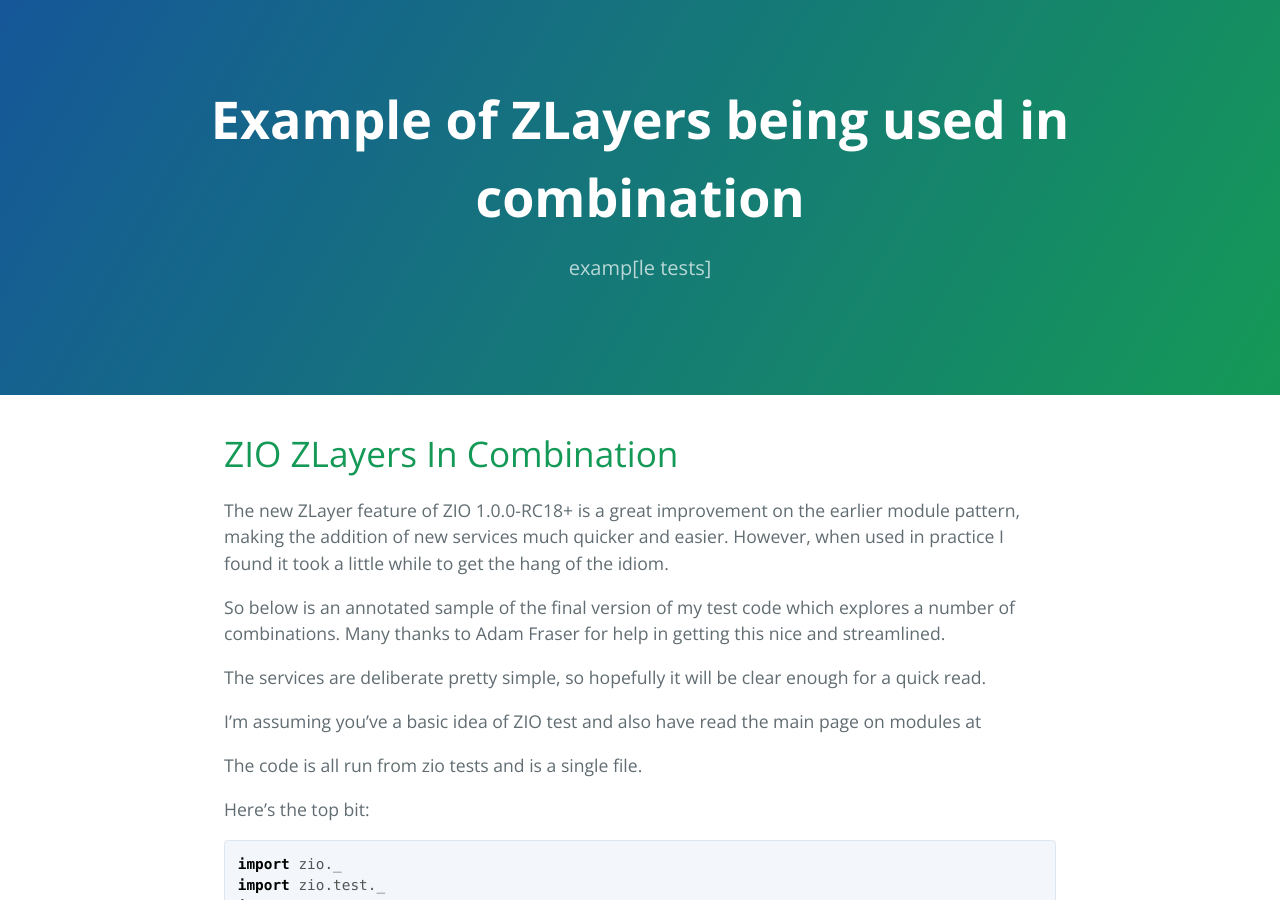
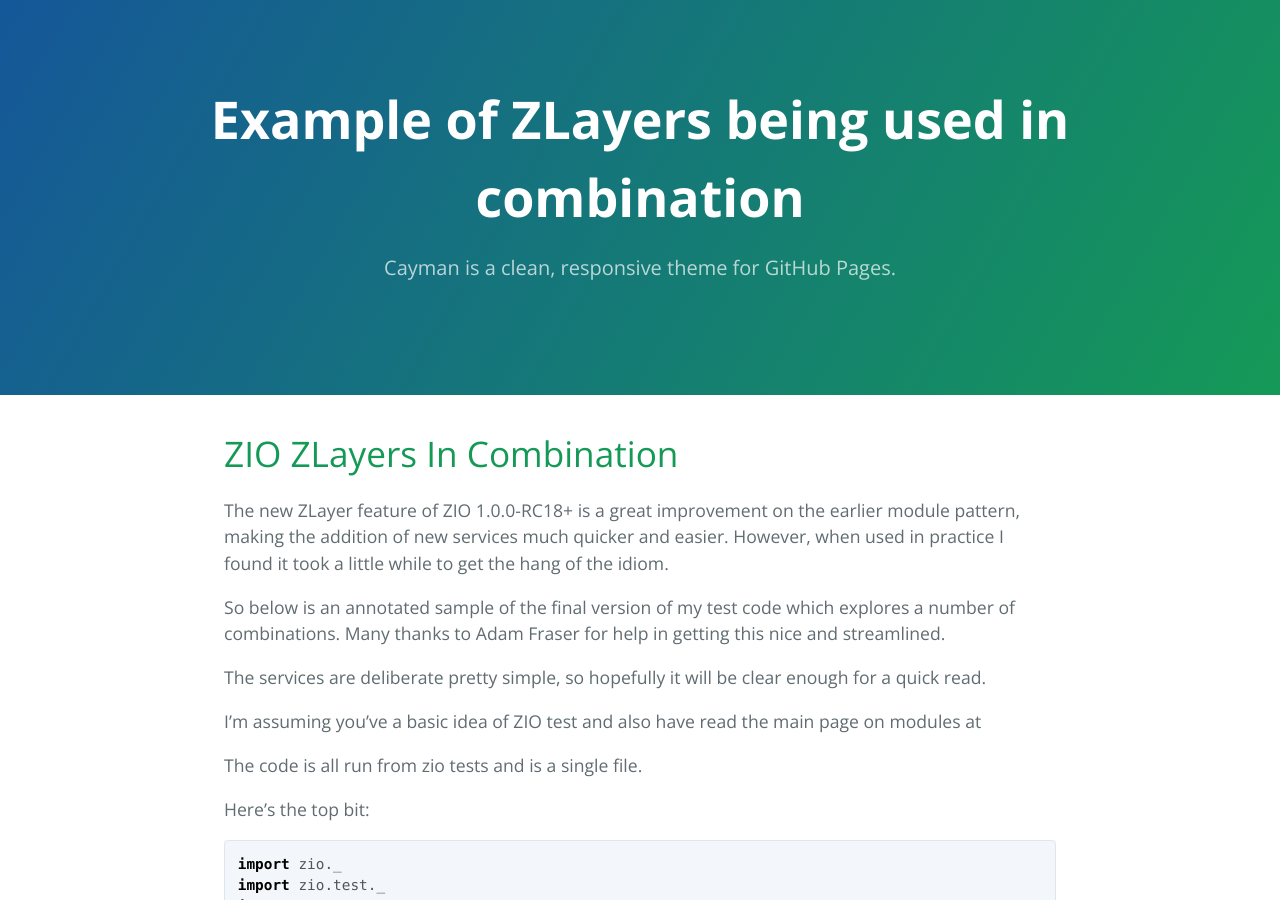
Before and after one commit to TimPigden/TimPigden.github.io, a Jekyll site: the page built from _pages/zlayer/Examples.md, in a window 1280 px wide and 900 px high. Built offline with Jekyll 4.4.1, drawn with Linux system fonts in a browser that asks for light colours.

Commit message:
fixed typo

```diff
--- a/_pages/zlayer/Examples.md
+++ b/_pages/zlayer/Examples.md
@@ -1,7 +1,7 @@
 ---
 layout: default
 title: Example of ZLayers being used in combination
-description: examp[le tests]
+description:
 ---
 
 # ZIO ZLayers In Combination
```
